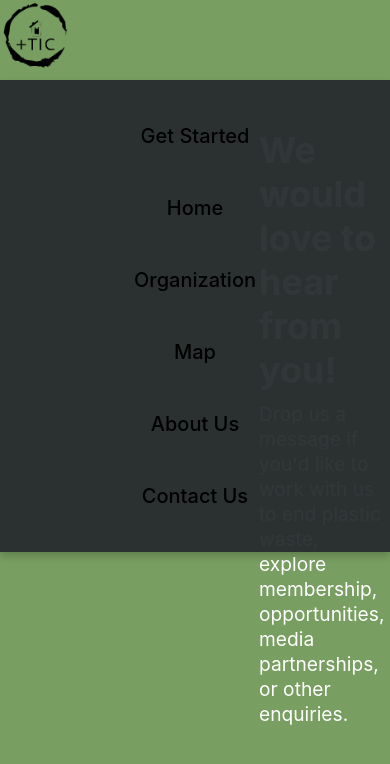
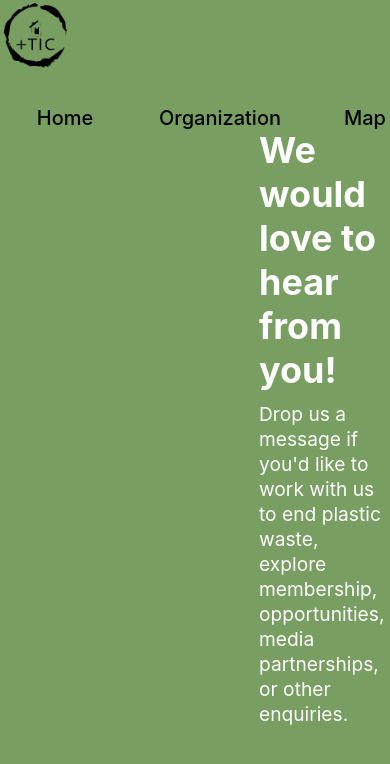
Before and after one commit to Mel77O/plusticc-updated2, a React (Create React App) app in the folder plusticc/: page /contact in a window 390 px wide. Shown: the top 764 px of the page. Built offline with nearby package versions, Linux system fonts and the light colour scheme.

Commit message:
adjusted spacing of nav items

```diff
--- a/plusticc/src/Header.css
+++ b/plusticc/src/Header.css
@@ -3,7 +3,6 @@
     top: 0; /* Stick it to the top */
     max-height: 70px;
     width: 100vw;
-
     display: grid;
     grid-template-areas: "logo nav";
 
@@ -19,9 +18,9 @@
   .Nav {
     display: grid;
     grid-area: nav;
-    grid-template-columns: 1fr 1fr 1fr 1fr 1fr 1fr; /* Adjust the number of columns as needed */
+    grid-template-columns: 130px 180px 110px 150px 150px; /* Adjust the number of columns as needed */
     align-items: center;
-    justify-items: center;
+    justify-content: flex-end; /* Align items to the right */
   }
 
   .Nav a {
@@ -36,7 +35,6 @@
     color: lightgray;
   }
   .Nav button {
-    padding: 10px;
     outline: none;
     border: none;
     font-size: 20px;
@@ -59,35 +57,4 @@
     grid-template-areas: "logo" "burger" "nav";
     grid-template-columns: 1fr;
   }
-
-  .Nav {
-    grid-template-rows: repeat(4, auto);
-    grid-template-columns: 1fr;
-    grid-row-gap: 20px;
-    padding: 30px 0 30px;
-    background: rgba(40, 44, 47, 0.95);
-    box-shadow: 0 4px 8px 0 rgba(0, 0, 0, 0.2);
-  }
-
-  .Burger {
-    display: inline;
-  }
 }
-
-  .NavAnimation-enter {
-    opacity: 0;
-    transform: scale(0.5);
-  }
-  .NavAnimation-enter-active {
-    opacity: 1;
-    transform: translateX(0);
-    transition: opacity 350ms, transform 350ms;
-  }
-  .NavAnimation-exit {
-    opacity: 1;
-  }
-  .NavAnimation-exit-active {
-    opacity: 0;
-    transform: scale(0.5);
-    transition: opacity 350ms, transform 350ms;
-  }
--- a/plusticc/src/Header.js
+++ b/plusticc/src/Header.js
@@ -36,8 +36,7 @@ export default function Header() {
         timeout={350}zz
       >
         <nav className="Nav">
-          <a href="/">Get Started</a>
-          <a href="/">Home</a>
+          <a href="/home">Home</a>
           <a href="/organization">Organization</a>
           <a href="/">Map</a>
           <a href="/about">About Us</a>
```
